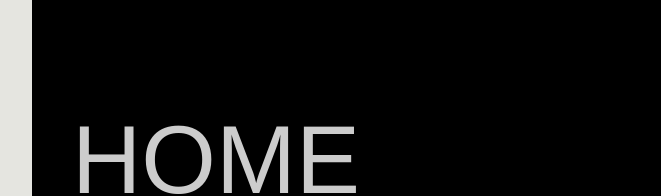
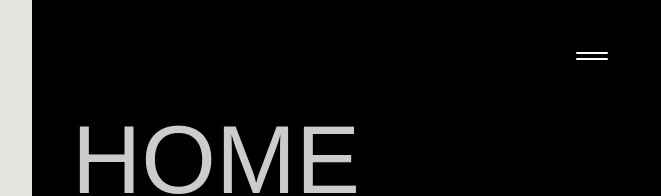
Before and after one commit to simonecontidev/react-3d-portfolio-threejs, a React (Vite) app: page / in a window 1280 px wide. Shown: the top 196 px of the page, without its empty margins (608-1269 px from the left). Built offline with nearby package versions, Linux system fonts and the light colour scheme; a web font is replaced by a local one.

Commit message:
install gsap
Signed-off-by: simonecontidev <barriotropical@gmail.com>

```diff
--- a/package.json
+++ b/package.json
@@ -10,7 +10,9 @@
     "preview": "vite preview"
   },
   "dependencies": {
+    "@gsap/react": "^2.1.2",
     "@tailwindcss/vite": "^4.1.14",
+    "gsap": "^3.13.0",
     "react": "^19.1.1",
     "react-dom": "^19.1.1",
     "tailwindcss": "^4.1.14"
--- a/src/sections/Navbar.jsx
+++ b/src/sections/Navbar.jsx
@@ -5,8 +5,12 @@ const Navbar = () => {
   const navRef = useRef(null);
   const linkRef = useRef([]);
   const contactRef = useRef(null);
+  const TopLineRef = useRef(null);
+  const BottomLineRef = useRef(null);
 
   return (
+
+    <>
     <nav
       ref={navRef}
       className='fixed z-50 flex flex-col justify-between w-full h-full px-10 uppercase bg-black text-white/80 py-28 gap-10 md:w-1/2 md:left-1/2'
@@ -40,6 +44,15 @@ const Navbar = () => {
         </div>
       </div>
     </nav>
+
+    <div className='fixed z-50 flex flex-col items-center justify-center gap-1 transition-all duration-300 bg-black rounded-full cursor-pointer w-14 h-14 md:w-20 md:h-20 top-4 right-10'>
+        <span ref={TopLineRef}
+        className='block w-8 h-0.5 bg-white rounded-full origin-center'></span>
+        <span ref={BottomLineRef}
+        className='block w-8 h-0.5 bg-white rounded-full origin-center'></span>
+    </div>
+    </>
+
   );
 };
 
```
Also changed, not shown: 1 other file (tests, documents, lock files or other folders).
